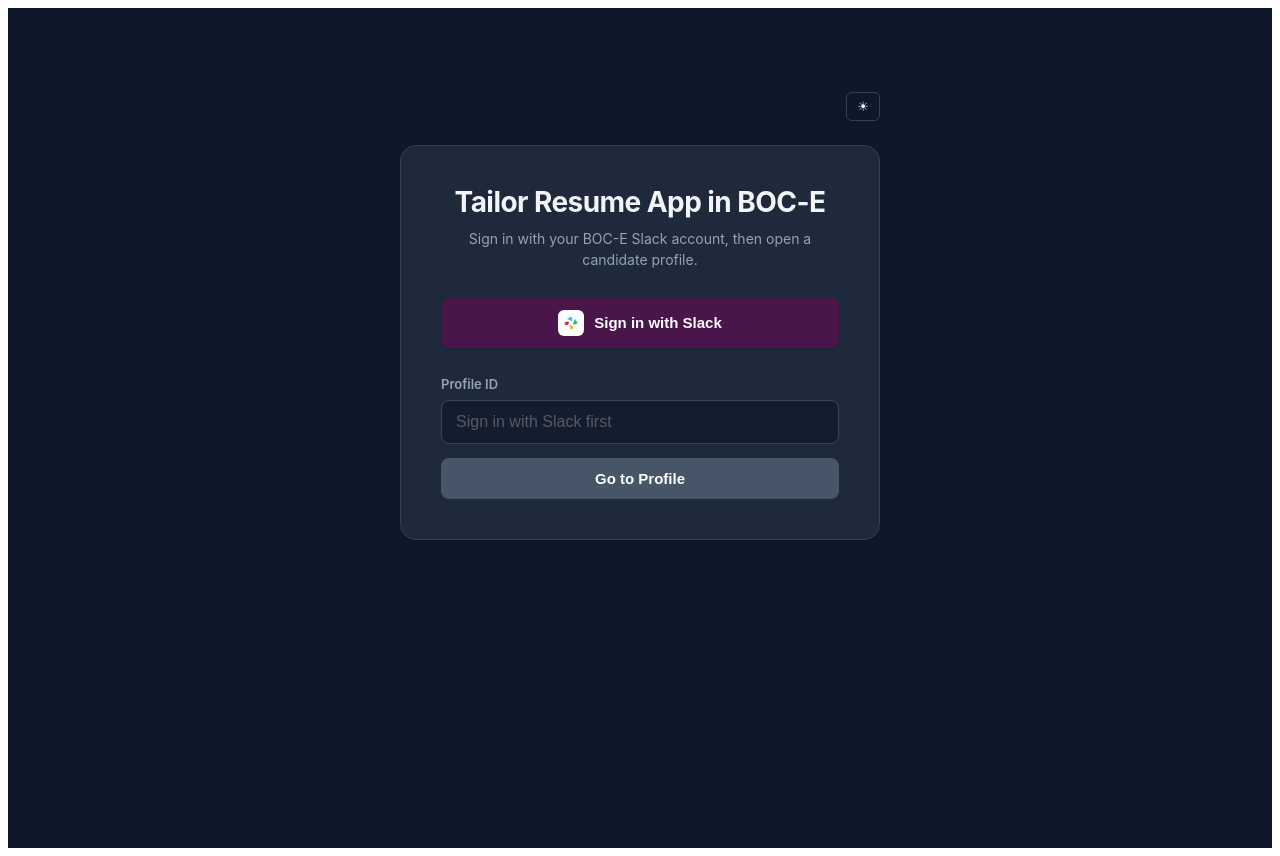
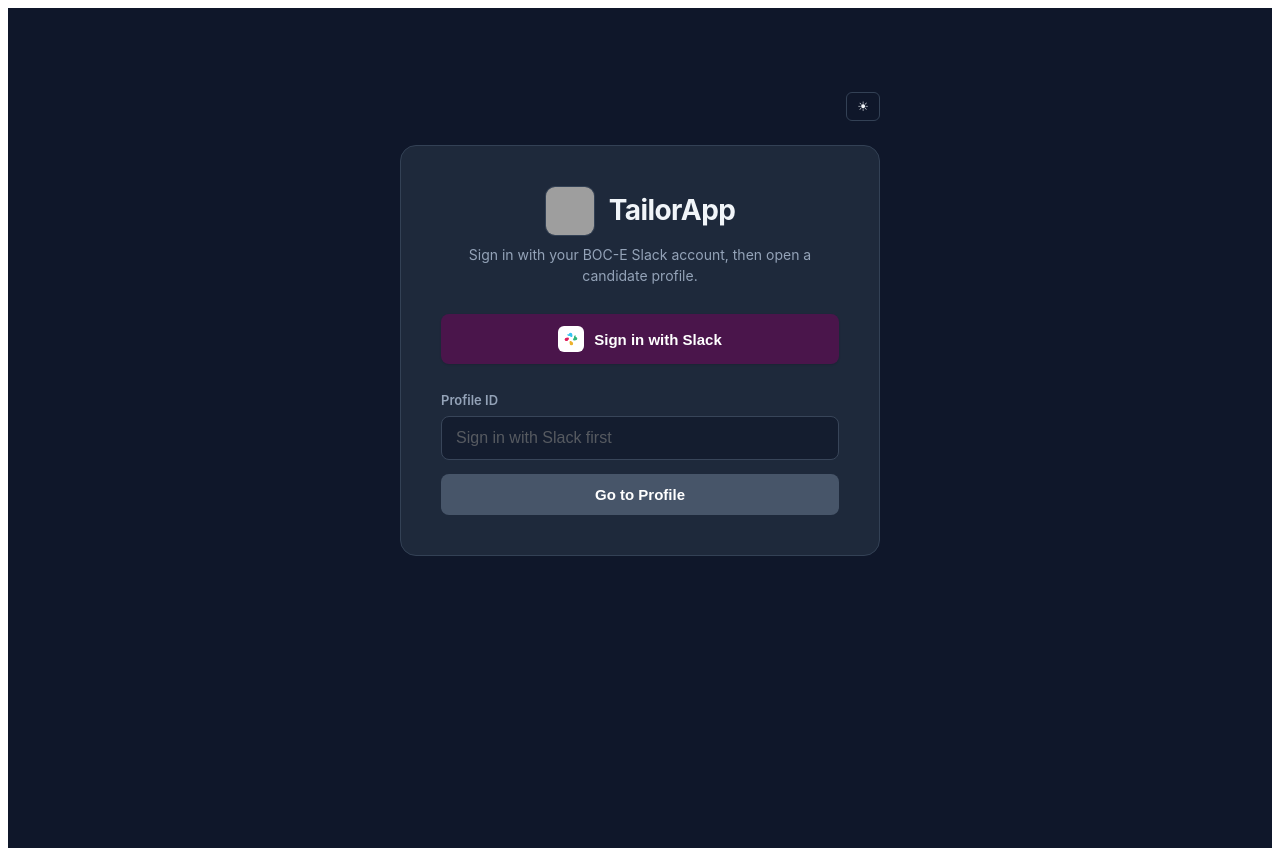
Before and after one commit to whiteknight-54/Hunting-Job, a Next.js app: page / in a window 1280 px wide. Built offline with nearby package versions, Linux system fonts and the light colour scheme; no server answers; grey boxes are pictures that could not be loaded.

Commit message:
update logo

```diff
--- a/lib/site-meta.js
+++ b/lib/site-meta.js
@@ -2,4 +2,4 @@
 export const SITE_TITLE = "TailorApp";
 
 /** Favicon / PWA icon (served from /public). */
-export const SITE_ICON_PATH = "/boc-e-icon.png";
+export const SITE_ICON_PATH = "/logo-icon.jpg";
--- a/middleware.js
+++ b/middleware.js
@@ -29,7 +29,7 @@
     pathname.startsWith(AUTH_PREFIX) ||
     pathname.startsWith("/_next") ||
     pathname === "/favicon.ico" ||
-    pathname === "/boc-e-icon.png"
+    pathname === "/logo-icon.png"
   ) {
     return NextResponse.next();
   }
@@ -64,5 +64,5 @@
 }
 
 export const config = {
-  matcher: ["/((?!_next/static|_next/image|favicon.ico|boc-e-icon.png).*)"],
+  matcher: ["/((?!_next/static|_next/image|favicon.ico|logo-icon.png).*)"],
 };
--- a/pages/index.js
+++ b/pages/index.js
@@ -4,7 +4,7 @@
 import { getThemeColors } from "../lib/theme-tokens";
 import { APP_FONT_FAMILY } from "../lib/shared/fonts";
 import { messageForAuthError } from "../lib/shared/auth-error-messages";
-import { SITE_TITLE } from "../lib/site-meta";
+import { SITE_ICON_PATH, SITE_TITLE } from "../lib/site-meta";
 import { useSlackSession } from "../lib/shared/useSlackSession";
 import SlackLoginButton from "../lib/components/shared/SlackLoginButton";
 import SlackAccountMenu from "../lib/components/shared/SlackAccountMenu";
@@ -117,18 +117,41 @@
               padding: "clamp(28px, 6vw, 40px)",
             }}
           >
+            <div
+              style={{
+                display: "flex",
+                alignItems: "center",
+                justifyContent: "center",
+                gap: "clamp(10px, 3vw, 14px)",
+                marginBottom: 8,
+              }}
+            >
+              <img
+                src={SITE_ICON_PATH}
+                alt=""
+                width={48}
+                height={48}
+                style={{
+                  width: "clamp(40px, 10vw, 48px)",
+                  height: "clamp(40px, 10vw, 48px)",
+                  borderRadius: 10,
+                  objectFit: "cover",
+                  flexShrink: 0,
+                  border: `1px solid ${colors.cardBorder}`,
+                }}
+              />
               <h1
                 style={{
                   fontSize: "clamp(22px, 5vw, 28px)",
                   fontWeight: 700,
-                margin: "0 0 8px",
+                  margin: 0,
                   letterSpacing: "-0.02em",
                   lineHeight: 1.2,
-                textAlign: "center",
                 }}
               >
-              Tailor Resume App in BOC-E
+                {SITE_TITLE}
               </h1>
+            </div>
             <p
               style={{
                 margin: "0 0 28px",
```
Also changed, not shown: lib/boc-e.png (deleted), lib/logo.png (added). Lines whose indentation alone changed are shown as unchanged.
